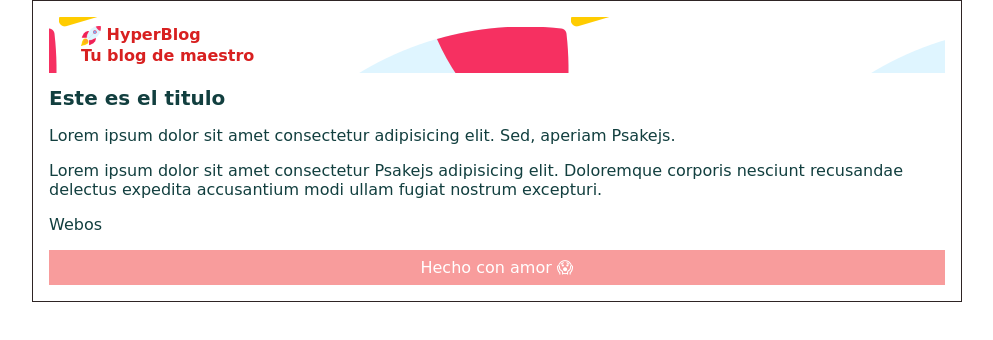
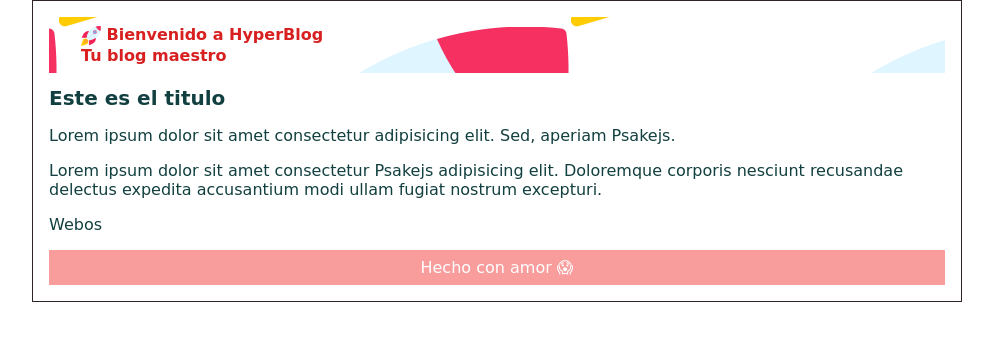
Before and after one commit to PsakejsCorp/Git-y-Github.github.io, a plain HTML site: page Proyecto1/index.html in a window 1280 px wide. Shown: the whole page, without its empty margins (143-1136 px from the left). Drawn offline with Linux system fonts and the light colour scheme.

Commit message:
Cambios menores

```diff
--- a/ComandosDeGit.txt
+++ b/ComandosDeGit.txt
@@ -371,3 +371,4 @@
 alli podran se aceptados o denegados nuevamente
 
 creando un Fork:
+Fork es tomar una copia del estado actual del proyecto y clonarlo
--- a/Proyecto1/index.html
+++ b/Proyecto1/index.html
@@ -3,16 +3,17 @@
 <head>
     <meta charset="UTF-8">
     <meta name="viewport" content="width=device-width, initial-scale=1.0">
-    <title>BlogPost</title>
+    <title>BlogPost 2.0</title>
+    <link rel="shortcut icon" href="../imagenes/dragon.png" type="image/x-icon">
     <link rel="stylesheet" href="./css/style.css">
 </head>
 <body>
     <div class="container">
         <div class="cabecera">
             <img id="logo" src="../imagenes/dragon.png" alt="">
-            HyperBlog
+            Bienvenido a HyperBlog
             <div class="tagline">
-                Tu blog de maestro
+                Tu blog maestro
             </div>
         </div>
         <div id="post">
```
